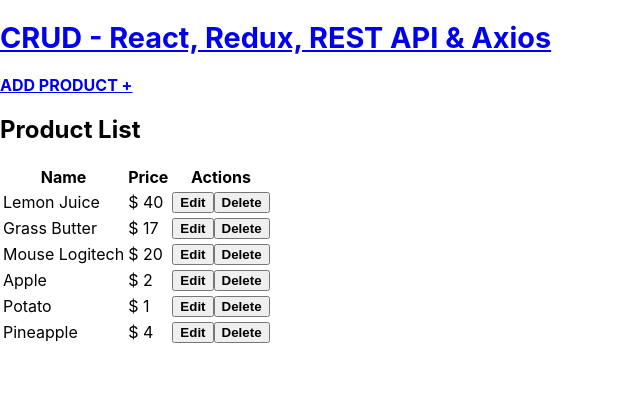
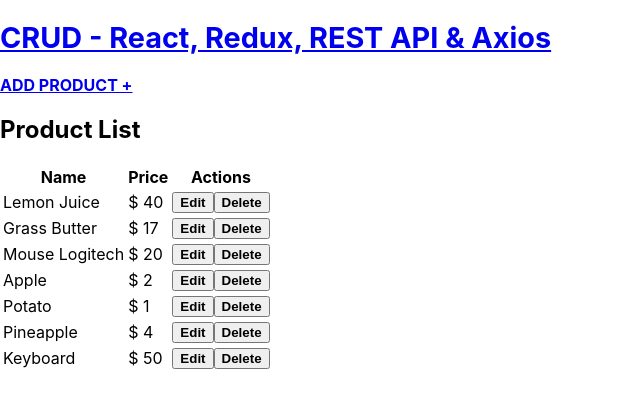
Before and after one commit to mikaelpizzi/crud-redux, a React (Create React App) app: page / in a window 1280 px wide. Shown: the top 408 px of the page, without its empty margins (0-640 px from the left). Built offline with nearby package versions, Linux system fonts and the light colour scheme; data requests are answered from the project's data file; the HTML template or start-up script is replaced by a standard one.

Commit message:
[FEAT] Show alerts

```diff
--- a/db.json
+++ b/db.json
@@ -29,6 +29,11 @@
       "name": "Pineapple",
       "price": 4,
       "id": 16
+    },
+    {
+      "name": "Keyboard",
+      "price": 50,
+      "id": 17
     }
   ]
 }
--- a/src/components/NewProduct.js
+++ b/src/components/NewProduct.js
@@ -16,6 +16,7 @@ const NewProduct = () => {
     // Access store state
     const loading = useSelector( state => state.products.loading );
     const error = useSelector( state => state.products.error );
+    const alert = useSelector( state => state.alert.alert )
 
     // Call action from productActions
     const addProduct = product => dispatch( createNewProductAction(product) );
@@ -30,11 +31,11 @@ const NewProduct = () => {
         // Validate form
         if (name.trim() === '' || price <= 0 ) {
 
-            const alert = {
+            const error = {
                 msg: 'Both fields are required',
                 classes: 'alert alert-danger text-center text-uppercase p3'
             }
-            dispatch( showAlertAction(alert) );
+            dispatch( showAlertAction(error) );
 
             return;
         }
@@ -58,6 +59,8 @@ const NewProduct = () => {
                         <h2 className="text-center mb-4 font-weight-bold">
                             Add New Product
                         </h2>
+
+                        { alert ? <p className={alert.classes}>{alert.msg}</p> : null }
 
                         <form
                             onSubmit={submitNewProduct}
```
